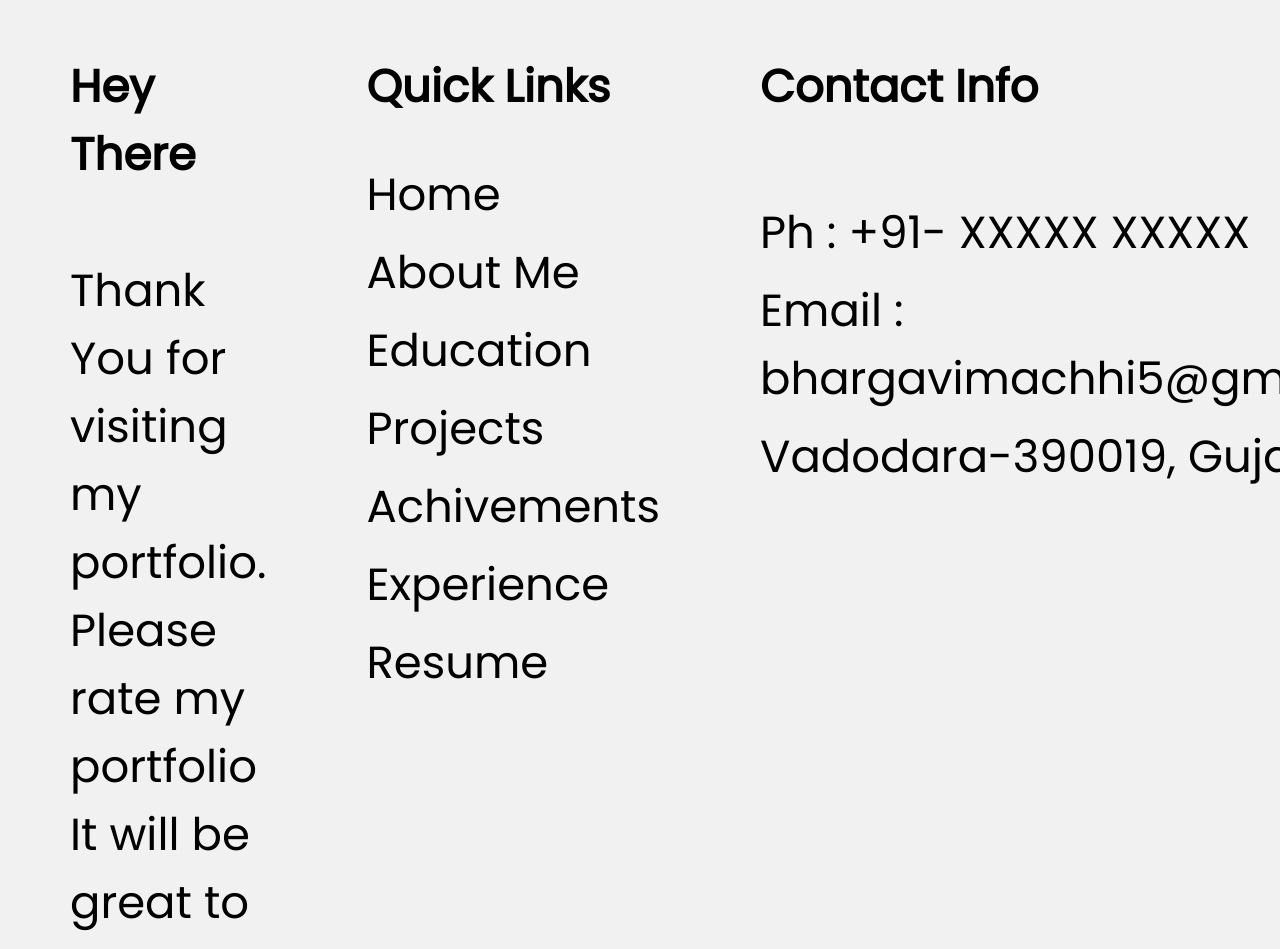
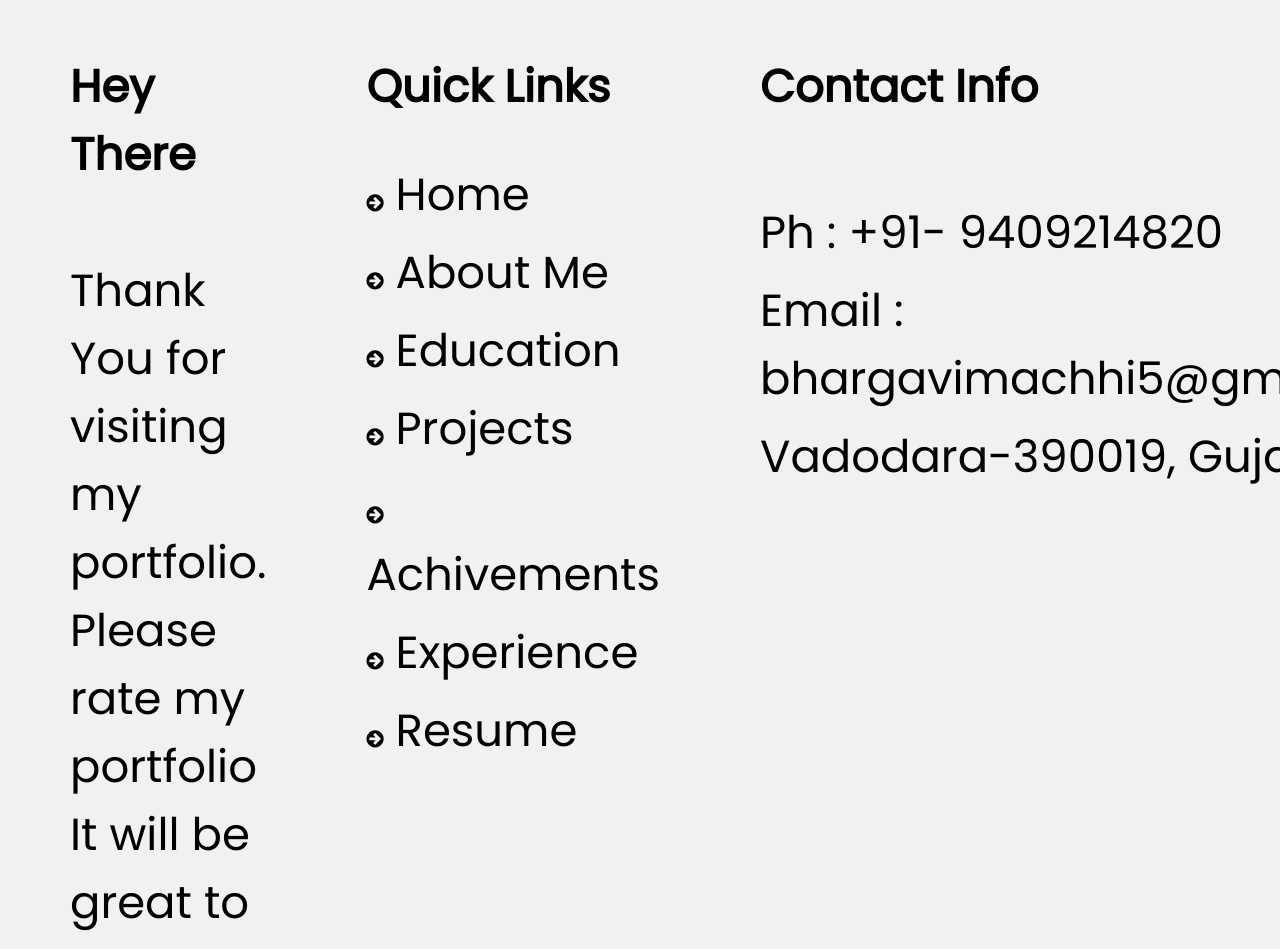
Before and after one commit to Bhargavimachhi/portfolio, a plain HTML site: page index.html in a window 1280 px wide. Shown: the part 6034-6983 px from the top of the page. Drawn offline with Linux system fonts and the light colour scheme.

Commit message:
Added New Files

```diff
--- a/index.html
+++ b/index.html
@@ -135,20 +135,20 @@
         <div>
             <ul id="column2" >
                 <li id="heading2">Quick Links</li>
-                <li><br><a href="index.html#head">Home</a></li>
-                <li><a href="index.html#page2">About Me</a></li>
-                <li><a href="education.html">Education</a></li>
-                <li><a href="projects.html">Projects</a></li>
-                <li><a href="achievements.html">Achivements</a></li>
-                <li><a href="experience.html">Experience</a></li>
-                <li><a href="Documents/myresume.pdf">Resume</a></li>
+                <li><br><i class="fa fa-arrow-circle-right" aria-hidden="true"></i><a href="index.html#head"> Home</a></li>
+                <li><i class="fa fa-arrow-circle-right" aria-hidden="true"></i><a href="index.html#page2"> About Me</a></li>
+                <li><i class="fa fa-arrow-circle-right" aria-hidden="true"></i><a href="education.html"> Education</a></li>
+                <li><i class="fa fa-arrow-circle-right" aria-hidden="true"></i><a href="projects.html"> Projects</a></li>
+                <li><i class="fa fa-arrow-circle-right" aria-hidden="true"></i><a href="achievements.html"> Achivements</a></li>
+                <li><i class="fa fa-arrow-circle-right" aria-hidden="true"></i><a href="experience.html"> Experience</a></li>
+                <li><i class="fa fa-arrow-circle-right" aria-hidden="true"></i><a href="Documents/myresume.pdf"> Resume</a></li>
             </ul>
         </div>
 
         <div>
             <ul id="column3">
                 <li id="heading3">Contact Info</li>
-                <li><br>Ph : +91- XXXXX XXXXX</li>
+                <li><br>Ph : +91- 9409214820</li>
                 <li>Email : bhargavimachhi5@gmail.com</li>
                 <li>Vadodara-390019, Gujarat</li>
             </ul>
```
